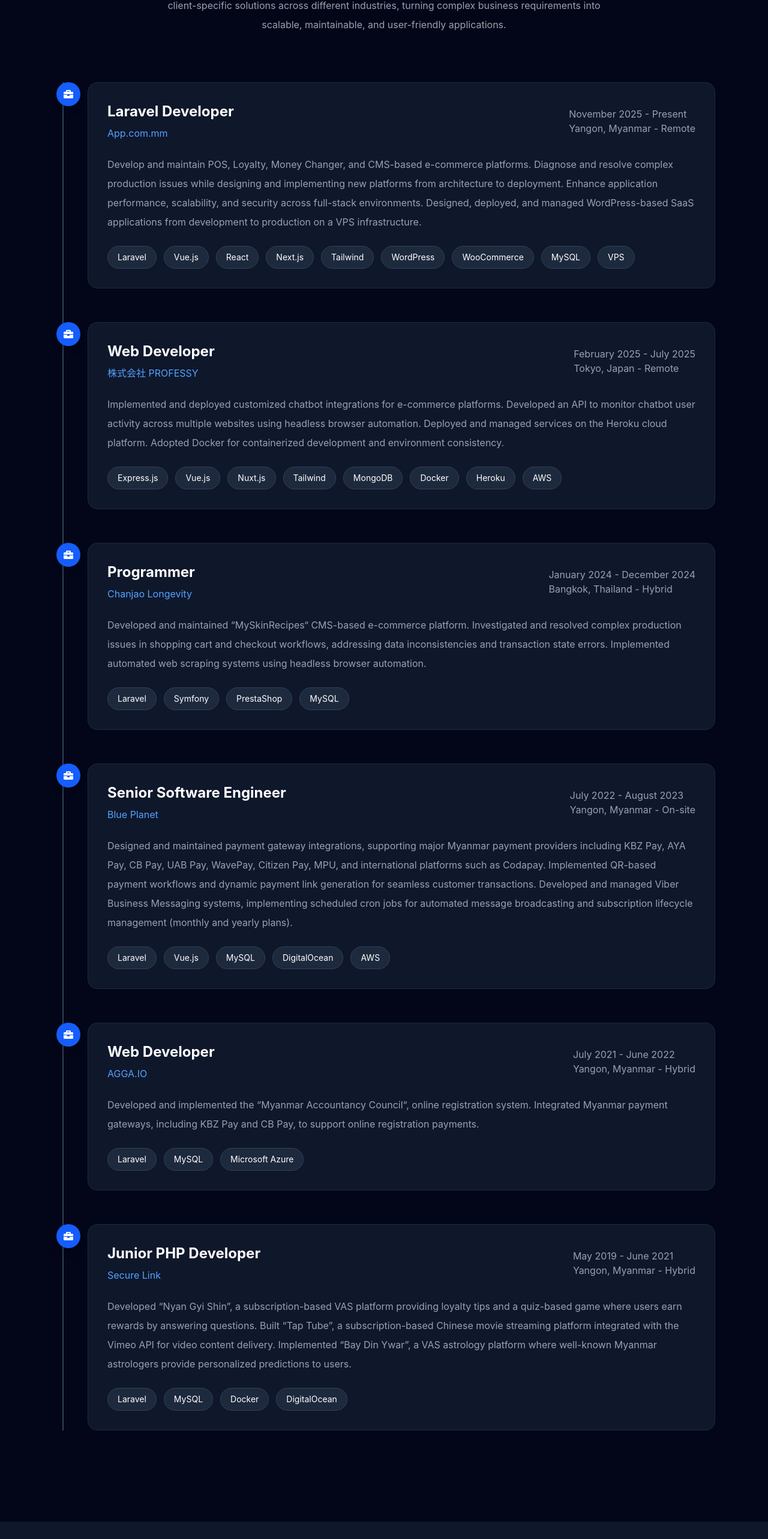
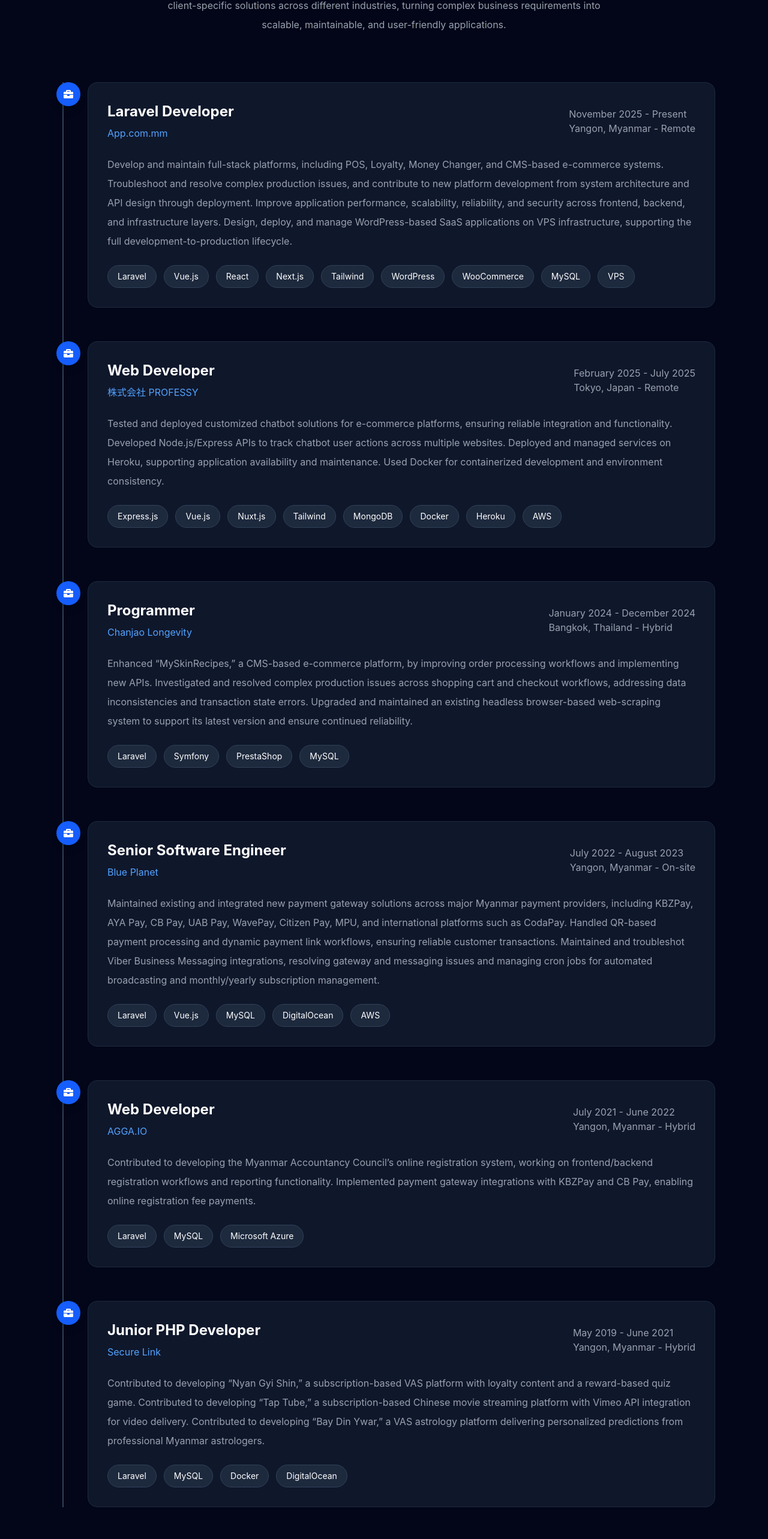
Before and after one commit to neylynn/neylynn.github.io, a React app: page / in a window 1280 px wide. Shown: the part 3469-6035 px from the top of the page at 60% size. Built offline with nearby package versions, Linux system fonts and the light colour scheme; the HTML template or start-up script is replaced by a standard one.

Commit message:
"fix/update experience"

```diff
--- a/src/data/experience.js
+++ b/src/data/experience.js
@@ -5,7 +5,7 @@
     duration: "November 2025 - Present",
     location: "Yangon, Myanmar - Remote",
     description:
-      "Develop and maintain POS, Loyalty, Money Changer, and CMS-based e-commerce platforms. Diagnose and resolve complex production issues while designing and implementing new platforms from architecture to deployment. Enhance application performance, scalability, and security across full-stack environments. Designed, deployed, and managed WordPress-based SaaS applications from development to production on a VPS infrastructure.",
+      "Develop and maintain full-stack platforms, including POS, Loyalty, Money Changer, and CMS-based e-commerce systems. Troubleshoot and resolve complex production issues, and contribute to new platform development from system architecture and API design through deployment. Improve application performance, scalability, reliability, and security across frontend, backend, and infrastructure layers. Design, deploy, and manage WordPress-based SaaS applications on VPS infrastructure, supporting the full development-to-production lifecycle.",
     technologies: [
       "Laravel",
       "Vue.js",
@@ -24,7 +24,7 @@
     duration: "February 2025 - July 2025",
     location: "Tokyo, Japan - Remote",
     description:
-      "Implemented and deployed customized chatbot integrations for e-commerce platforms. Developed an API to monitor chatbot user activity across multiple websites using headless browser automation. Deployed and managed services on the Heroku cloud platform. Adopted Docker for containerized development and environment consistency.",
+      "Tested and deployed customized chatbot solutions for e-commerce platforms, ensuring reliable integration and functionality. Developed Node.js/Express APIs to track chatbot user actions across multiple websites. Deployed and managed services on Heroku, supporting application availability and maintenance. Used Docker for containerized development and environment consistency.",
     technologies: [
       "Express.js",
       "Vue.js",
@@ -42,7 +42,7 @@
     duration: "January 2024 - December 2024",
     location: "Bangkok, Thailand - Hybrid",
     description:
-      "Developed and maintained “MySkinRecipes“ CMS-based e-commerce platform. Investigated and resolved complex production issues in shopping cart and checkout workflows, addressing data inconsistencies and transaction state errors. Implemented automated web scraping systems using headless browser automation.",
+      "Enhanced “MySkinRecipes,” a CMS-based e-commerce platform, by improving order processing workflows and implementing new APIs. Investigated and resolved complex production issues across shopping cart and checkout workflows, addressing data inconsistencies and transaction state errors. Upgraded and maintained an existing headless browser-based web-scraping system to support its latest version and ensure continued reliability.",
     technologies: [
       "Laravel",
       "Symfony",
@@ -56,7 +56,7 @@
     duration: "July 2022 - August 2023",
     location: "Yangon, Myanmar - On-site",
     description:
-      "Designed and maintained payment gateway integrations, supporting major Myanmar payment providers including KBZ Pay, AYA Pay, CB Pay, UAB Pay, WavePay, Citizen Pay, MPU, and international platforms such as Codapay. Implemented QR-based payment workflows and dynamic payment link generation for seamless customer transactions. Developed and managed Viber Business Messaging systems, implementing scheduled cron jobs for automated message broadcasting and subscription lifecycle management (monthly and yearly plans).",
+      "Maintained existing and integrated new payment gateway solutions across major Myanmar payment providers, including KBZPay, AYA Pay, CB Pay, UAB Pay, WavePay, Citizen Pay, MPU, and international platforms such as CodaPay. Handled QR-based payment processing and dynamic payment link workflows, ensuring reliable customer transactions. Maintained and troubleshot Viber Business Messaging integrations, resolving gateway and messaging issues and managing cron jobs for automated broadcasting and monthly/yearly subscription management.",
     technologies: [
       "Laravel",
       "Vue.js",
@@ -71,7 +71,7 @@
     duration: "July 2021 - June 2022",
     location: "Yangon, Myanmar - Hybrid",
     description:
-      "Developed and implemented the “Myanmar Accountancy Council“, online registration system. Integrated Myanmar payment gateways, including KBZ Pay and CB Pay, to support online registration payments.",
+      "Contributed to developing the Myanmar Accountancy Council’s online registration system, working on frontend/backend registration workflows and reporting functionality. Implemented payment gateway integrations with KBZPay and CB Pay, enabling online registration fee payments.",
     technologies: [
       "Laravel",
       "MySQL",
@@ -84,7 +84,7 @@
     duration: "May 2019 - June 2021",
     location: "Yangon, Myanmar - Hybrid",
     description:
-      "Developed “Nyan Gyi Shin”, a subscription-based VAS platform providing loyalty tips and a quiz-based game where users earn rewards by answering questions. Built “Tap Tube”, a subscription-based Chinese movie streaming platform integrated with the Vimeo API for video content delivery. Implemented “Bay Din Ywar”, a VAS astrology platform where well-known Myanmar astrologers provide personalized predictions to users.",
+      "Contributed to developing “Nyan Gyi Shin,” a subscription-based VAS platform with loyalty content and a reward-based quiz game. Contributed to developing “Tap Tube,” a subscription-based Chinese movie streaming platform with Vimeo API integration for video delivery. Contributed to developing “Bay Din Ywar,” a VAS astrology platform delivering personalized predictions from professional Myanmar astrologers.",
     technologies: [
       "Laravel",
       "MySQL",
```
